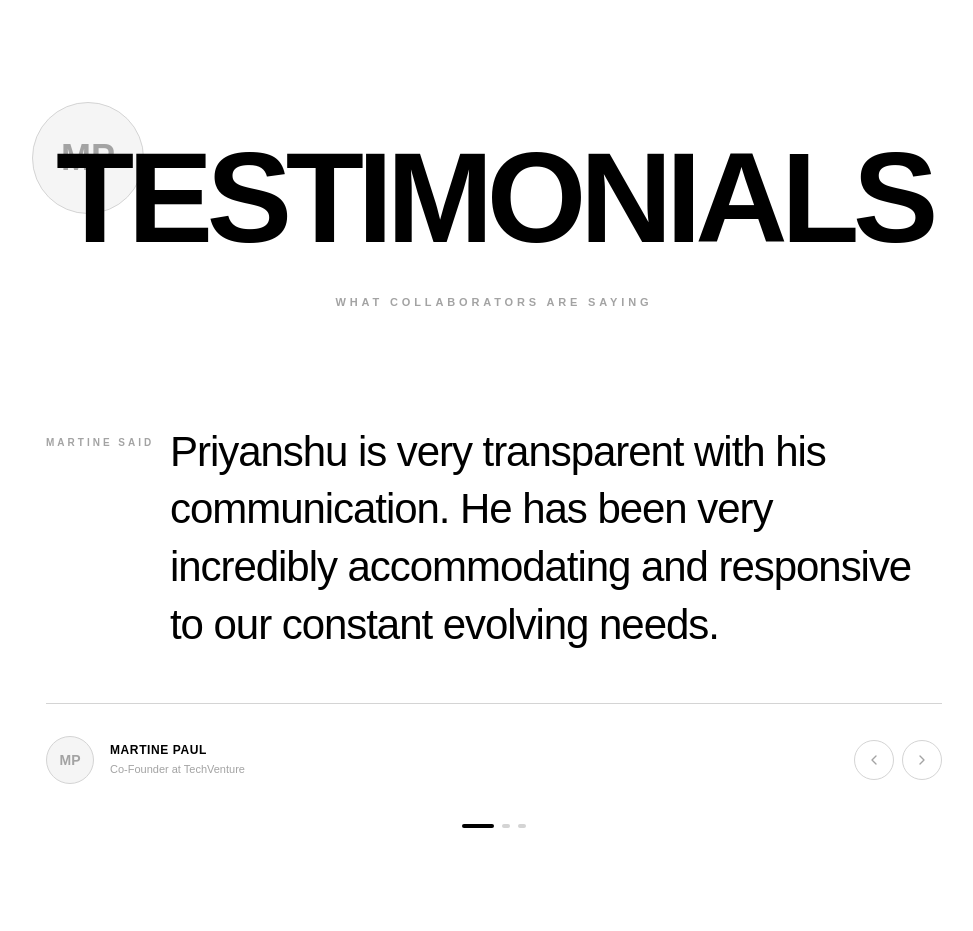
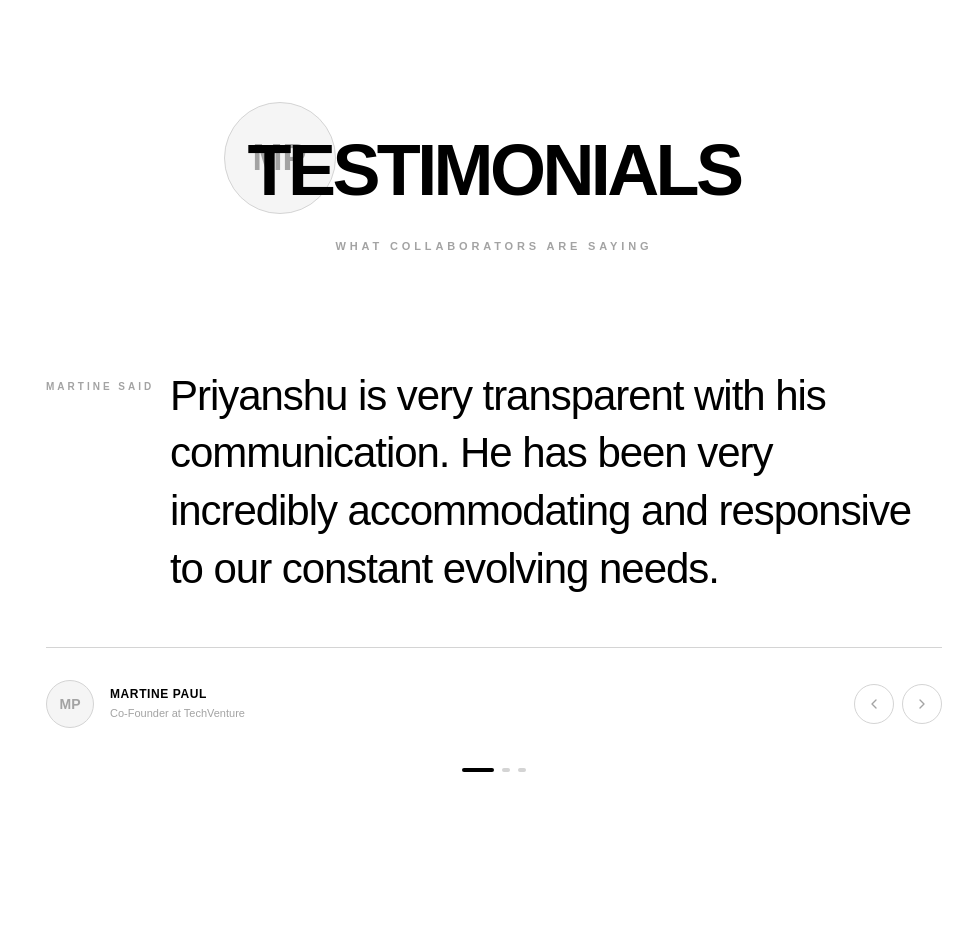
Before and after one commit to therealrawat/portfolio, a React (Vite) app: page / in a window 1280 px wide. Shown: the part 4840-5771 px from the top of the page, without its empty margins (146-1119 px from the left). Built offline with nearby package versions, Linux system fonts and the light colour scheme.

Commit message:
fix: change section header size to match with rest of the sections in the app

```diff
--- a/src/components/Testimonials.tsx
+++ b/src/components/Testimonials.tsx
@@ -224,7 +224,7 @@ export default function Testimonials() {
             </motion.div>
 
             <motion.h2
-              className="relative z-10 text-6xl sm:text-7xl md:text-8xl lg:text-9xl font-black tracking-tighter"
+              className="relative z-10 text-5xl md:text-7xl font-black tracking-tighter"
               style={{ color: textColor }}
             >
               TESTIMONIALS
```
